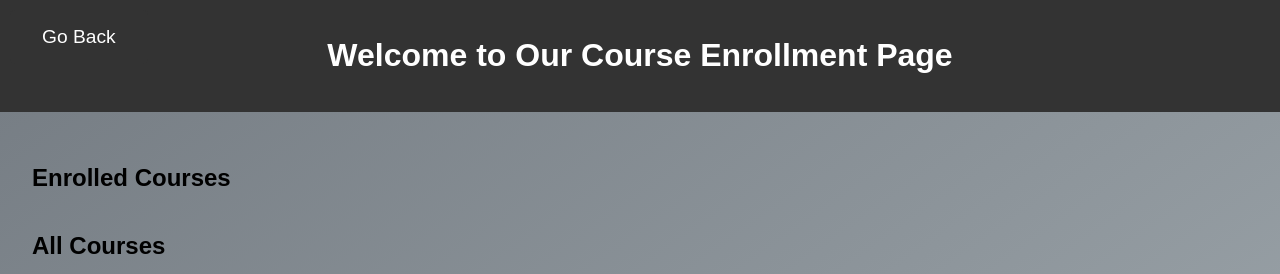
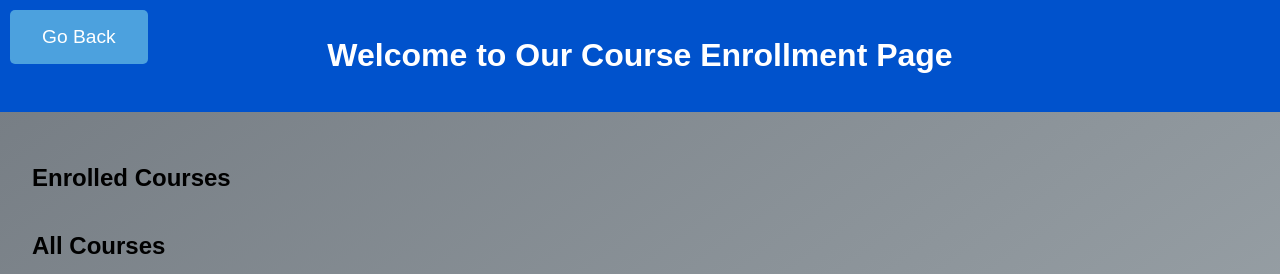
Before and after one commit to alqosama35/Goha, a plain HTML site: page client/pages/Student_courses/page6.html in a window 1280 px wide. Shown: the top 274 px of the page. Drawn offline with Linux system fonts and the light colour scheme.

Commit message:
changed colours for student and teacher courses

```diff
--- a/client/pages/Student_courses/page6.css
+++ b/client/pages/Student_courses/page6.css
@@ -6,7 +6,7 @@ body {
 }
 
 header {
-    background-color: #333;
+    background-color: #0052CC;
     color: #fff;
     padding: 1rem 0;
     text-align: center;
@@ -71,7 +71,7 @@ main {
 }
 
 button {
-    background-color: #333;
+    background-color: #4ca1de;
     color: #fff;
     border: none;
     padding: 0.5rem 1rem;
@@ -80,7 +80,7 @@ button {
 }
 
 button:hover {
-    background-color: #555;
+    background-color: #4ca1de;
 }
 
 .delete-button {
@@ -119,7 +119,7 @@ button:hover {
     position: absolute;
     top: 10px;
     left: 10px;
-    background-color: #333;
+    background-color: #4ca1de;
     color: #fff;
     border: none;
     padding: 1rem 2rem; /* Increase padding to make the button bigger */
--- a/client/pages/Teacher_courses/page5.css
+++ b/client/pages/Teacher_courses/page5.css
@@ -6,7 +6,7 @@ body {
 }
 
 header {
-    background-color: #333;
+    background-color: #0052CC;
     color: #fff;
     padding: 1rem 0;
     text-align: center;
@@ -115,7 +115,7 @@ main {
     position: absolute;
     top: 10px;
     left: 10px;
-    background-color: #333;
+    background-color: #3e97e1;
     color: #fff;
     border: none;
     padding: 1rem 2rem; /* Increase padding to make the button bigger */
```
